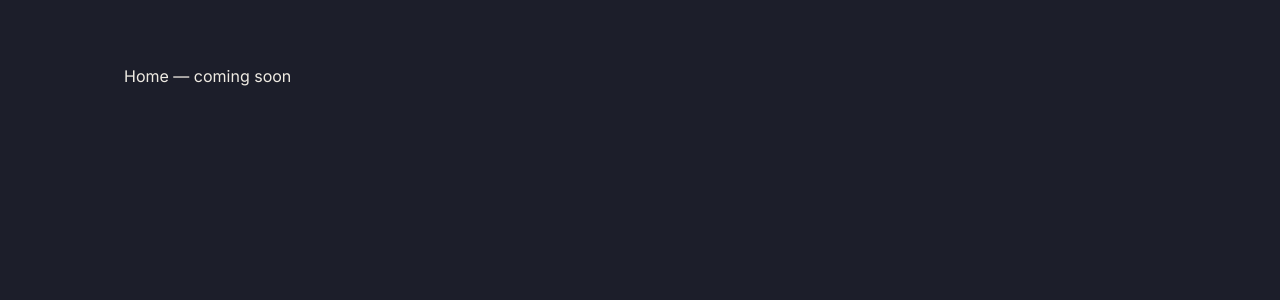
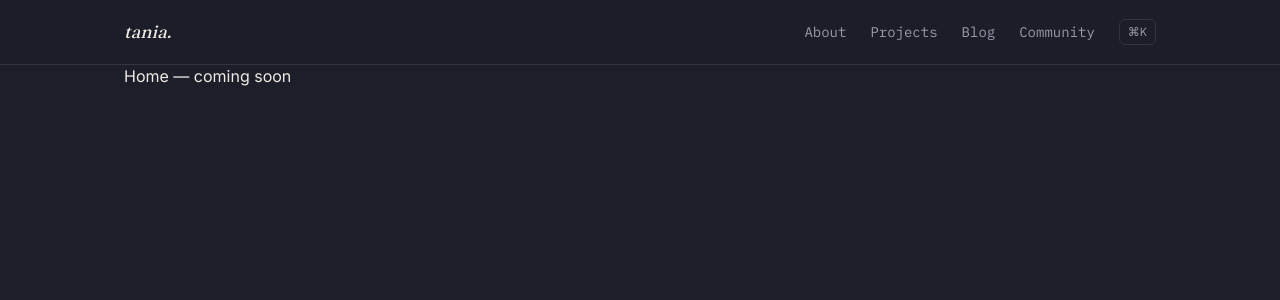
Before and after one commit to tanialapalelo/latest-portfolio, a Next.js app: page / in a window 1280 px wide. Shown: the top 300 px of the page. Built offline with nearby package versions, Linux system fonts and the light colour scheme.

Commit message:
feat: Nav component with links and ⌘K pill stub

```diff
--- a/app/layout.tsx
+++ b/app/layout.tsx
@@ -2,6 +2,7 @@
 import type { Metadata } from 'next'
 import { Fraunces, Inter, IBM_Plex_Mono } from 'next/font/google'
 import { GameModeProvider } from '@/lib/game-mode-context'
+import { Nav } from '@/components/layout/Nav'
 import './globals.css'
 
 const fraunces = Fraunces({
@@ -40,7 +41,8 @@ export default function RootLayout({ children }: { children: React.ReactNode })
     >
       <body className="min-h-screen bg-bg font-body text-ink antialiased">
         <GameModeProvider>
-          {/* Nav, FallingChars, XPBar, GameModePill, GameModeOverlay, KonamiCode wired in later tasks */}
+          <Nav />
+          {/* FallingChars, XPBar, GameModePill, GameModeOverlay, KonamiCode wired in later tasks */}
           <main className="pt-16">{children}</main>
           {/* Footer wired in Task 6 */}
         </GameModeProvider>
--- /dev/null
+++ b/components/layout/Nav.tsx
@@ -0,0 +1,40 @@
+'use client'
+import Link from 'next/link'
+import { usePathname } from 'next/navigation'
+
+const links = [
+  { href: '/#about', label: 'About' },
+  { href: '/#projects', label: 'Projects' },
+  { href: '/blog', label: 'Blog' },
+  { href: '/#community', label: 'Community' },
+]
+
+export function Nav() {
+  const pathname = usePathname()
+  return (
+    <nav className="fixed top-0 inset-x-0 z-50 border-b border-grid-line bg-bg/80 backdrop-blur-sm">
+      <div className="mx-auto flex h-16 max-w-[1080px] items-center justify-between px-6">
+        <Link href="/" className="font-display italic text-lg text-ink hover:text-periwinkle transition-colors">
+          tania.
+        </Link>
+        <div className="flex items-center gap-6">
+          {links.map(({ href, label }) => (
+            <Link
+              key={href}
+              href={href}
+              className="font-mono text-sm text-ink-dim hover:text-periwinkle transition-colors"
+            >
+              {label}
+            </Link>
+          ))}
+          <button
+            className="font-mono text-xs text-ink-dim border border-grid-line rounded-md px-2 py-1 hover:text-periwinkle hover:border-periwinkle transition-colors"
+            aria-label="Open command palette"
+          >
+            ⌘K
+          </button>
+        </div>
+      </div>
+    </nav>
+  )
+}
```
Also changed, not shown: 1 other file (tests, documents, lock files or other folders).
